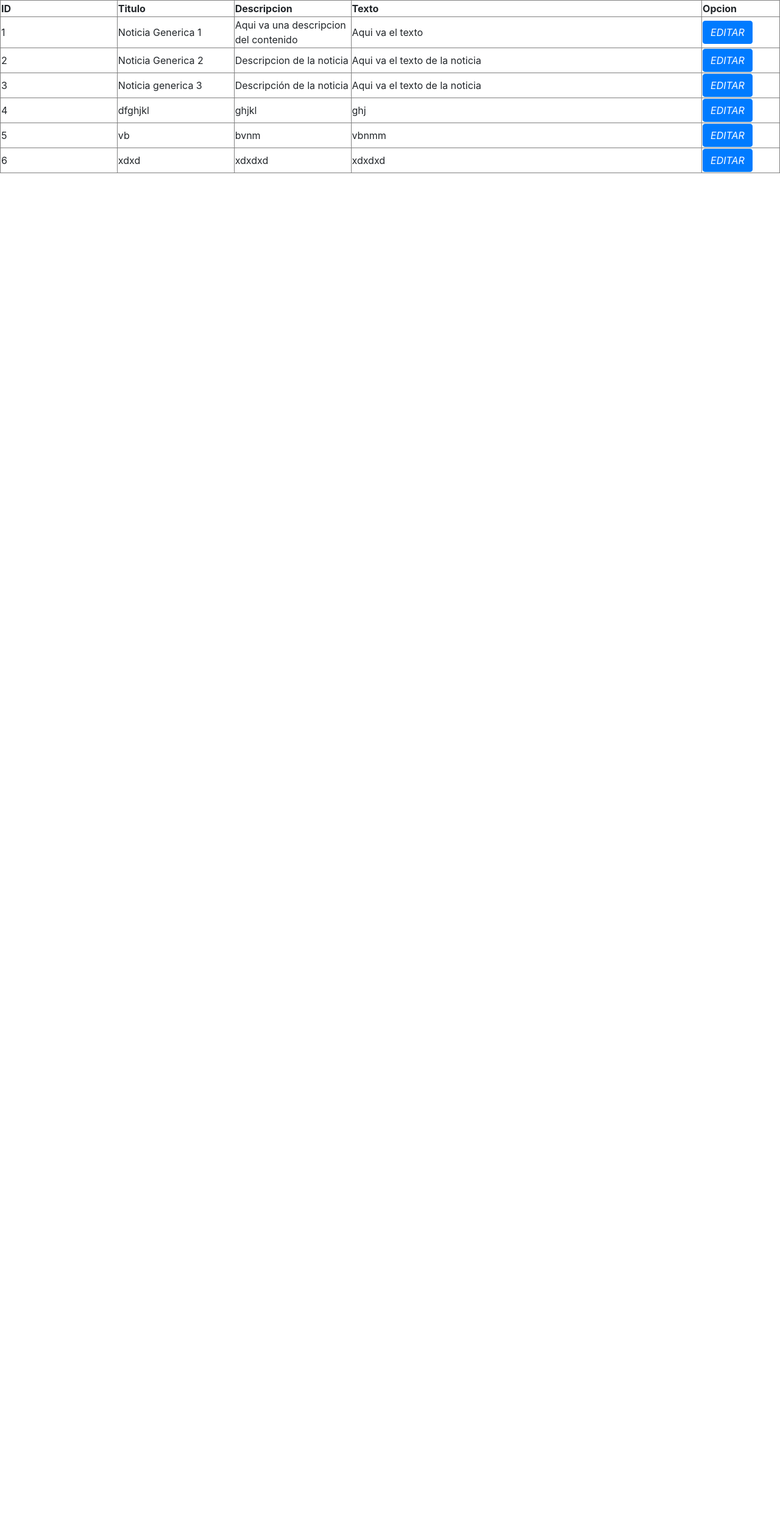
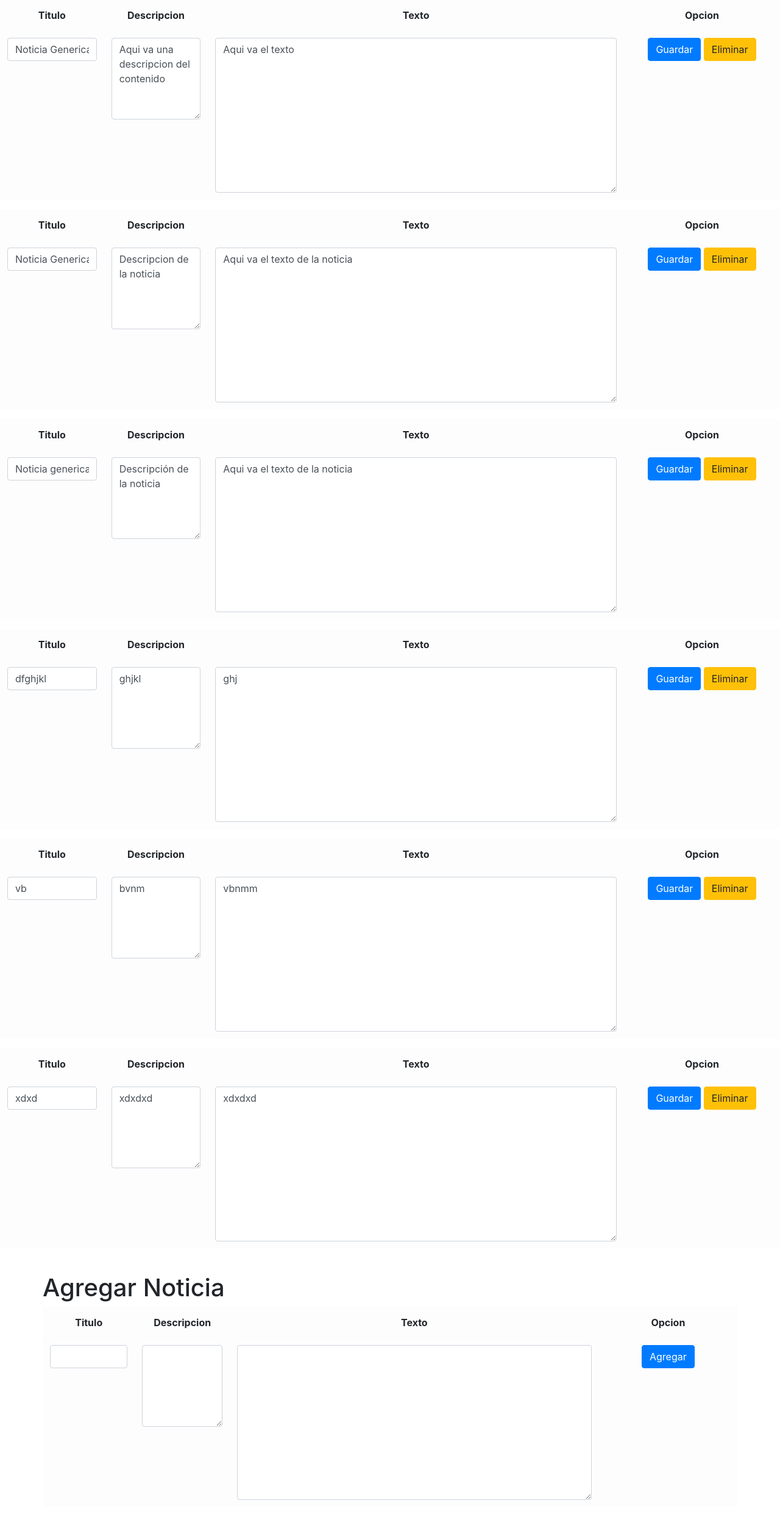
Before and after one commit to Kareem240/VinculacionITM, a PHP site: page /vinculacionitm/admin/vistas/editNot2.php in a window 1280 px wide. Shown: the part 72-2560 px from the top of the page at 61% size. Before the commit the page ends 356 px from the top, so only its background shows below. Run offline with PHP 8.4, Linux system fonts and the light colour scheme; a user stored in the database is signed in; data comes from the database, SQL or seed files in the repository.

Commit message:
Edicion de formulario, pase mis funciones al archivo scripts, ya se puede agregar noticias nuevas, al agregar noticias nuevas estas se ven reflejadas en la pagina por lo cual ya no esta limitado a solo 6 noticias

```diff
--- a/admin/includes/noti2.php
+++ /dev/null
@@ -1,27 +0,0 @@
-<?php
-
-?>
-<?php
-class noti2 {
-    public function verNoticias(){
-        include "config.php";
-        $sql = "SELECT * FROM noticias3";
-        $result = mysqli_query($link, $sql);
-        return $result;
-    }
-    public function edNoticias($id,$title,$descripcion,$text){
-        include "config.php";
-        $sql = "UPDATE noticias3 SET title = '".$title."', descripcion = '".$descripcion."', text = '".$text."' WHERE id =".$id."";
-        $result = mysqli_query($link, $sql);
-        return $result;
-    }
-
-    public function select_id($id){
-        include "config.php";
-        $sql = "SELECT * FROM noticias3 WHERE id =".$id;
-        $result = mysqli_query($link, $sql);
-        return $result;
-    }
-
-}
-?>
--- a/admin/includes/scripts.php
+++ b/admin/includes/scripts.php
@@ -85,4 +85,29 @@ class scripts {
         $result = mysqli_query($link, $sql);
         return $result;
     }
+    //Noticias
+    public function verNoticias2(){
+        include "config.php";
+        $sql = "SELECT * FROM noticias3";
+        $result = mysqli_query($link, $sql);
+        return $result;
+    }
+    public function nuevaNoti($title,$descripcion,$text){
+        include "config.php";
+        $sql = "INSERT INTO noticias3 (id,title,descripcion,text) VALUES (NULL,'".$title."', '".$descripcion."', '".$text."');";
+        $result = mysqli_query($link, $sql);
+        return $result;
+    }
+    public function edNoticias($id,$title,$descripcion,$text){
+        include "config.php";
+        $sql = "UPDATE noticias3 SET title = '".$title."', descripcion = '".$descripcion."', text = '".$text."' WHERE id =".$id."";
+        $result = mysqli_query($link, $sql);
+        return $result;
+    }
+    public function eliminarNoticia($id){
+        include "config.php";
+        $sql = "DELETE FROM noticias3  WHERE id =".$id."";
+        $result = mysqli_query($link, $sql);
+        return $result;
+    }
 }
--- /dev/null
+++ b/admin/vistas/agregarNoti.php
@@ -0,0 +1,41 @@
+<div class="container" style="margin-top:40px" >
+		<div class="row">
+			<div class="col-16" >
+				<div class="panel panel-default"  >
+					<div class="panel-heading">
+						<h1>Agregar Noticia</h1>
+					</div>
+					<div class="panel-body">
+						<form role="form" action="../includes/post.php" enctype="multipart/form-data" method="POST">
+					        <table width="100%" class="table table-light table-bordered-black">
+								<tr>
+									<th width="10%" class="text-center">Titulo</th>
+									<th width="10%" class="text-center">Descripcion</th>
+									<th width="40%" class="text-center">Texto</th>
+									<th width="15%" class="text-center">Opcion</th>
+								</tr>
+
+									<tr>
+										<td class="text-center"><input class="form-control" type="text" name="titulo" id="titulo"></td>
+										<td class="text-center"><textarea type="text" class="form-control" rows = "5" cols = "10" name = "descripcion"></textarea></td>
+										<td class="text-center"><textarea type="text" class="form-control" rows = "10" cols = "100" name = "texto"></textarea></td>
+									<td class="text-center">
+
+										<button class="btn btn-primary"
+					                        name="btnAccion"
+					                        value="agregarNoti"
+					                        type="submit">Agregar
+					                    </button>
+						        	</td>
+						        	</td>
+									</tr>
+
+							</table>
+						</form>
+					</div>
+
+                </div>
+			</div>
+		</div>
+	</div>
+</div>
--- a/admin/vistas/editNot2.php
+++ b/admin/vistas/editNot2.php
@@ -7,37 +7,49 @@ if(!isset($_SESSION["loggedin"]) || $_SESSION["loggedin"] !== true){
     header("location: ../index.php");
     exit;
 }
-include_once '../includes/noti2.php';
-$noticia2 = new noti2();
-$noti=$noticia2->verNoticias();
+include_once '../includes/scripts.php';
+$noticia2 = new scripts();
+$noti=$noticia2->verNoticias2();
  include_once 'head.php';
  ?>
 
     <body>
-    	<form method="post">
-        <table border="1" width="100%">
-			<tr>
-				<th width="15%">ID</th>
-				<th width="15%">Titulo</th>
-				<th width="15%">Descripcion</th>
-				<th width="45%">Texto</th>
-				<th width="15%">Opcion</th>
-			</tr>
-			<?php
+    	<?php
 			while($row = $noti->fetch_assoc()){
 			?>
+    	<form action="../includes/post.php" enctype="multipart/form-data" method="post">
+        <table width="100%" class="table table-light table-bordered-black">
+			<tr>
+				<th width="10%" class="text-center">Titulo</th>
+				<th width="10%" class="text-center">Descripcion</th>
+				<th width="40%" class="text-center">Texto</th>
+				<th width="15%" class="text-center">Opcion</th>
+			</tr>
+
 				<tr>
-					<td><?php echo $row["id"];?></td>
-					<td><?php echo $row["title"];?></td>
-					<td><?php echo $row["descripcion"];?></td>
-					<td><?php echo $row["text"];?></td>
-				<td>
-					<a class="btn btn-primary" href="editar.php?id=<?php echo $row["id"]; ?>">
-					<i>EDITAR</i></a>
+					<input type="hidden" value="<?php echo $row["id"];?>" name="id" readonly>
+					<td class="text-center"><input class="form-control" type="text" value="<?php echo $row["title"];?>" name="titulo"></td>
+					<td class="text-center"><textarea class="form-control" rows = "5" cols = "10" name = "descripcion" value="<?php echo $row["descripcion"];?>"><?php echo $row["descripcion"];?></textarea></td>
+					<td class="text-center"><textarea class="form-control" rows = "10" cols = "100" name = "texto" value="<?php echo $row["text"];?>"><?php echo $row["text"];?></textarea></td>
+				<td class="text-center">
+
+					<button class="btn btn-primary"
+                        name="btnAccion"
+                        value="editarNoti"
+                        type="submit">Guardar
+                    </button>
+                    <button class="btn btn-warning"
+                        name="btnAccion"
+                        value="eliminarNoti"
+                        type="submit">Eliminar
+                    </button>
+	        	</td>
 	        	</td>
 				</tr>
-			<?php } ?>
+
 		</table>
 		</form>
+		<?php } ?>
+		<?php include_once 'agregarNoti.php'; ?>
     </body>
 </html>
--- a/vinculacion.sql
+++ b/vinculacion.sql
@@ -74,7 +74,7 @@ insert  into `noticias2`(`id`,`dir`,`text`) values
 DROP TABLE IF EXISTS `noticias3`;
 
 CREATE TABLE `noticias3` (
-  `id` int(6) NOT NULL,
+  `id` int(11) NOT NULL AUTO_INCREMENT,
   `title` varchar(200) DEFAULT NULL,
   `descripcion` varchar(200) DEFAULT NULL,
   `text` varchar(5000) DEFAULT NULL,
```
Also changed, not shown: admin/includes/post.php (+23 -0 lines), admin/vistas/editar.php (deleted, +0 -29 lines).
